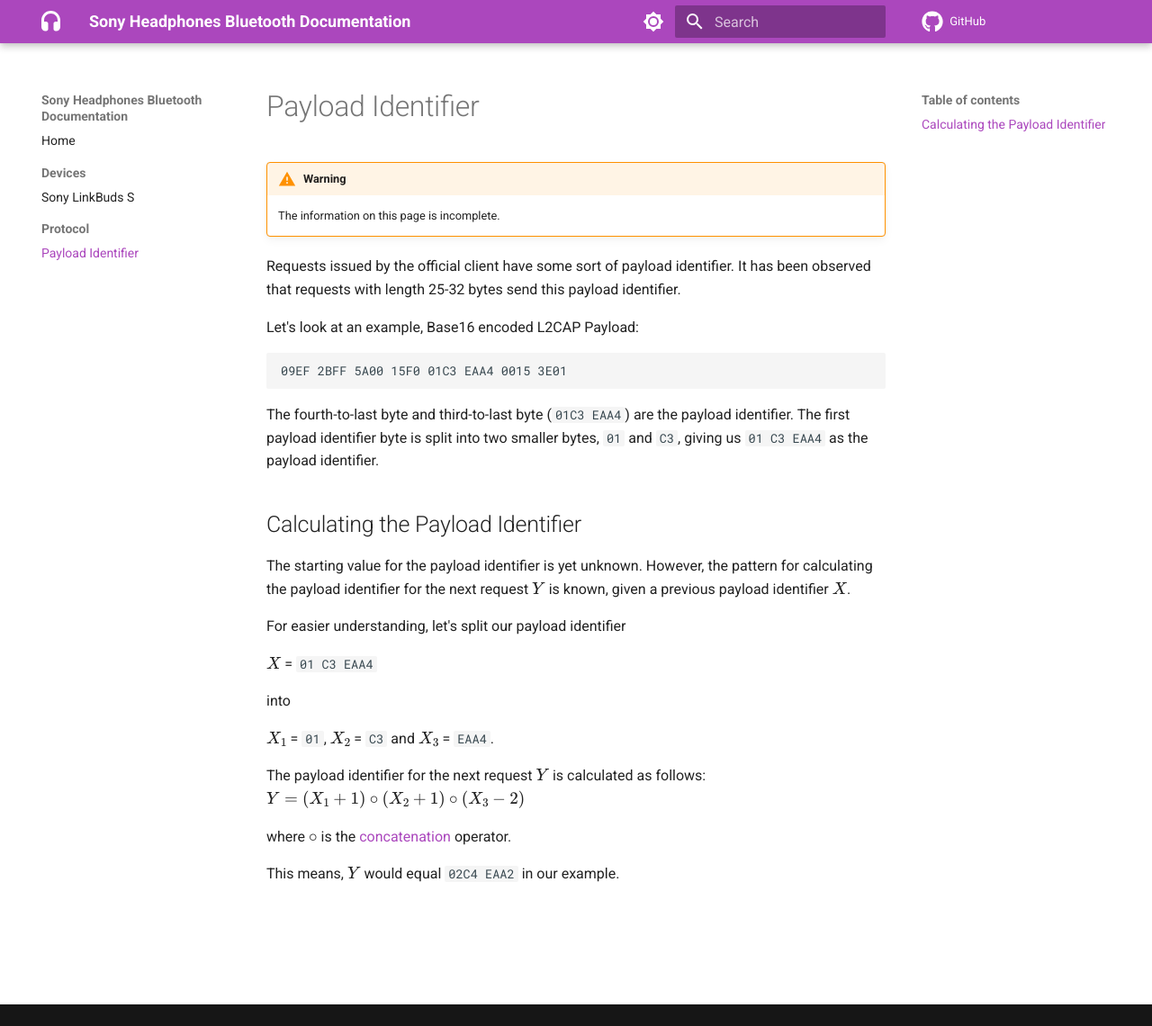
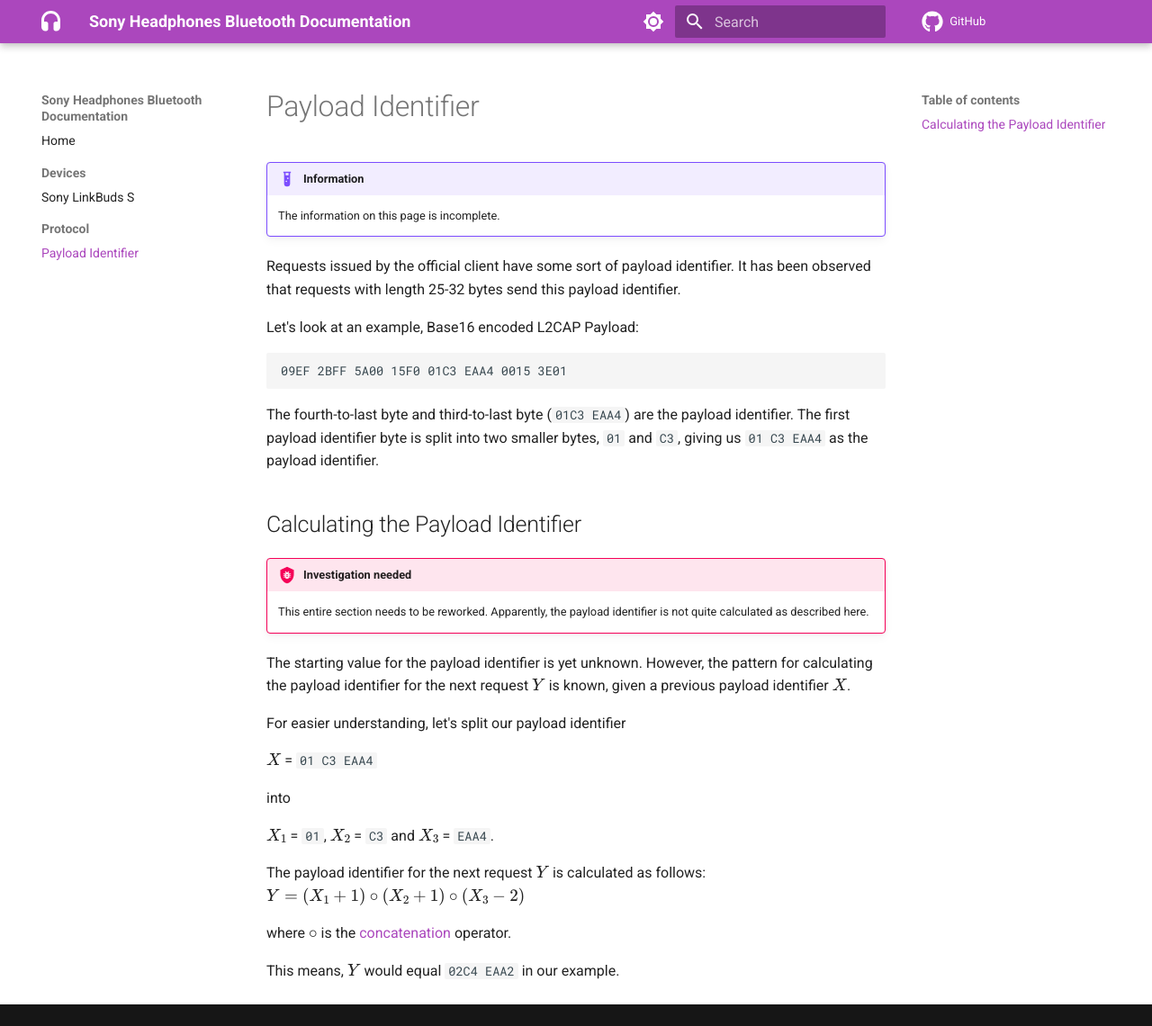
Before and after one commit to ohm-app/sony-headphones-bluetooth-documentation, an MkDocs documentation site: the page built from docs/Protocol/Payload Identifier.md, in a window 1280 px wide and 1140 px high. Shown: the whole window at 90% size. Built offline with MkDocs 1.6.1 and Material for MkDocs 9.7.7, drawn with Linux system fonts in a browser that asks for light colours; comment, search, counter and statistics services are not loaded.

Commit message:
Fix incomplete and incorrect information in Payload Identifier documentation

```diff
--- a/docs/Protocol/Payload Identifier.md
+++ b/docs/Protocol/Payload Identifier.md
@@ -1,6 +1,6 @@
 # Payload Identifier
 
-!!! warning
+!!! example "Information"
     The information on this page is incomplete.
 
 Requests issued by the official client have some sort of payload identifier.
@@ -16,6 +16,9 @@
 The first payload identifier byte is split into two smaller bytes, `01` and `C3`, giving us `01 C3 EAA4` as the payload identifier.
 
 ## Calculating the Payload Identifier
+
+!!! bug "Investigation needed"
+    This entire section needs to be reworked. Apparently, the payload identifier is not quite calculated as described here.
 
 The starting value for the payload identifier is yet unknown.
 However, the pattern for calculating the payload identifier for the next request $Y$ is known, given a previous payload identifier $X$.
```
